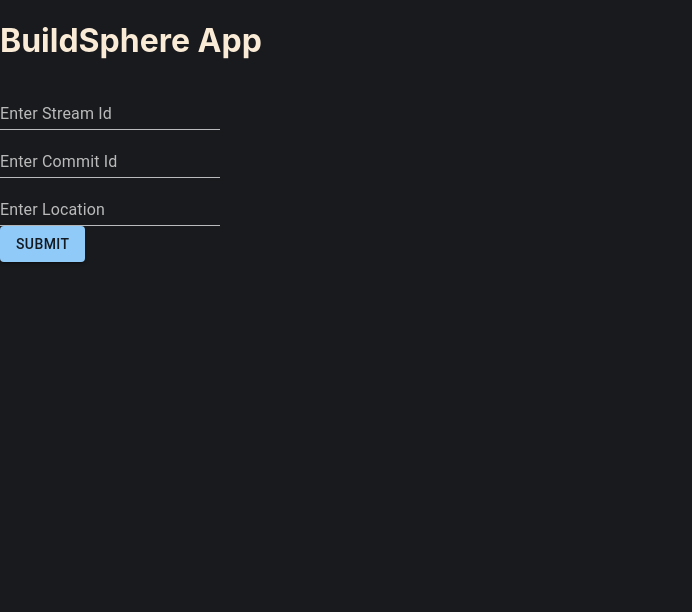
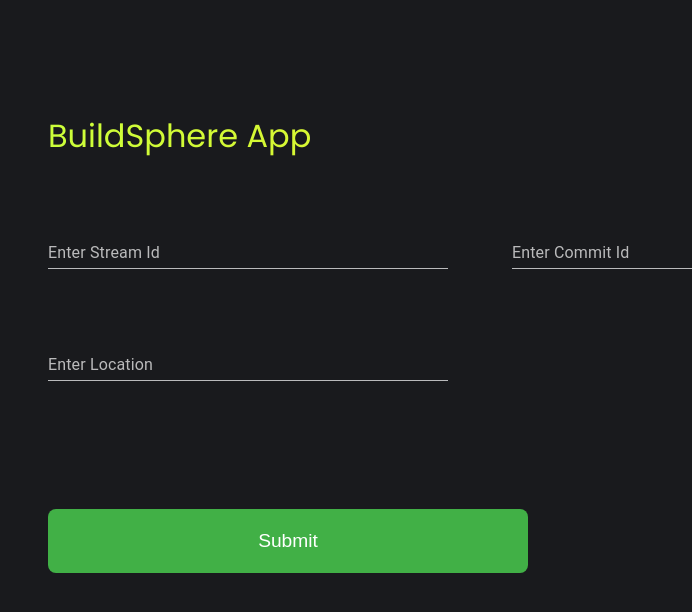
Before and after one commit to shrutixyz/buildsphere, a React (Create React App) app in the folder frontend/: page /form in a window 1280 px wide. Shown: the top 612 px of the page, without its empty margins (0-692 px from the left). Built offline with nearby package versions, Linux system fonts and the light colour scheme.

Commit message:
add styling for formdata page

```diff
--- a/frontend/src/pages/FormDetails.jsx
+++ b/frontend/src/pages/FormDetails.jsx
@@ -64,15 +64,20 @@ const FormDetails = () => {
     return (
         <>
             <ThemeProvider theme={darkTheme}>
-                <h1 className='title'>BuildSphere App</h1>
+                <div className='formbody'>
+                <h1 className='gradient-text'>BuildSphere App</h1>
+                <br /><br />
                 <form onSubmit={handleSubmit}>
-                    <TextField id="stream" label="Enter Stream Id" variant="standard" name="streamId" value={formData.streamId} onChange={handleChange}/><br />
-                    <TextField id="commit" label="Enter Commit Id" variant="standard" name="commitId" value={formData.commitId} onChange={handleChange}/><br />
-                    <TextField id="location" label="Enter Location" variant="standard" name="location" value={formData.location} onChange={handleChange}/><br />
-                    <Button variant="contained" type='submit'>
-                        Submit
-                    </Button>
+                    <div className='commit-and-stream'>
+                    <TextField id="stream" className='textfield' label="Enter Stream Id" variant="standard" name="streamId" value={formData.streamId} onChange={handleChange}/><br />
+                    <TextField id="commit" className='textfield' label="Enter Commit Id" variant="standard" name="commitId" value={formData.commitId} onChange={handleChange}/><br />
+
+                    </div>
+                    <TextField id="location" className='textfield' label="Enter Location" variant="standard" name="location" value={formData.location} onChange={handleChange}/><br />
+                    <button type='submit' className='submitbutton'>Submit</button>
+
                 </form>
+                </div>
             </ThemeProvider>
         </>
     )
--- a/frontend/src/style/FormDetails.css
+++ b/frontend/src/style/FormDetails.css
@@ -1,3 +1,36 @@
-.title {
- background-color:  linear-gradient(90deg, #CCFF3A 0%, #FFDA1A 100%);
+.gradient-text {
+    margin-top: 4rem;
+    font-size: 2rem;
+    font-weight: lighter;
+    background: linear-gradient(90deg, #CCFF3A, #FFDA1A);
+    -webkit-background-clip: text;
+    color: transparent;
+    font-family: 'Poppins', sans-serif;
 }
+
+.commit-and-stream{
+    display: flex;
+    gap: 2rem;
+}
+
+.submitbutton{
+    margin-top: 4rem;
+    width: 30rem;
+    height:4rem;
+    border-radius: 0.5rem;
+    border: none;
+    background-color: #41B046;
+    color: white;
+    font-size: 1.2rem;
+    margin-bottom: 7rem;
+  }
+
+
+  .formbody{
+    padding: 3rem;
+  }
+
+  .textfield{
+    width: 25rem;
+    height: 7rem;
+  }
```
